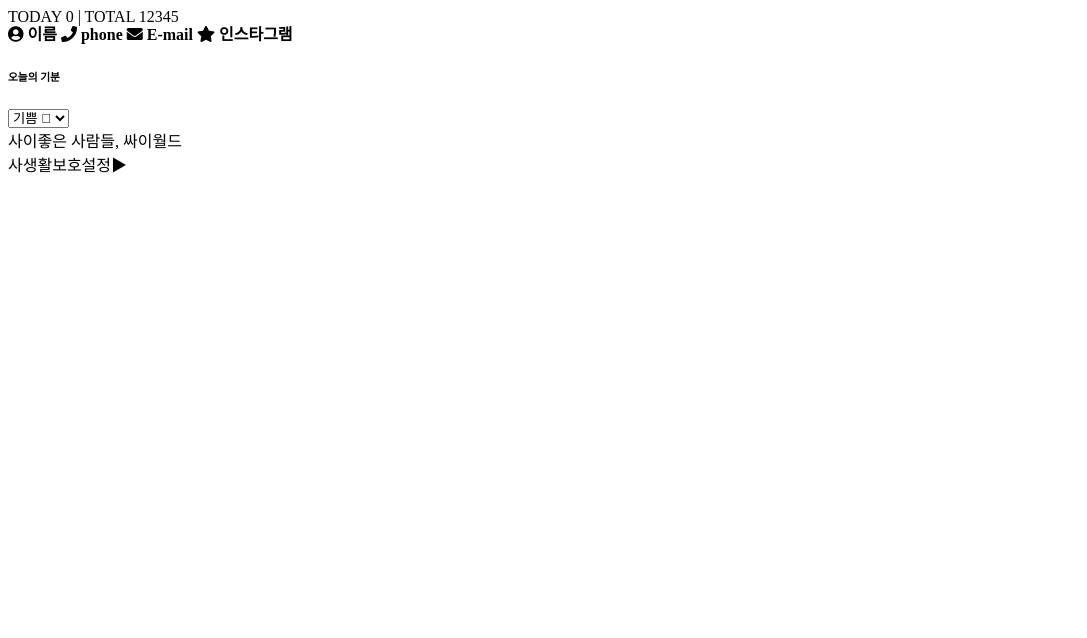
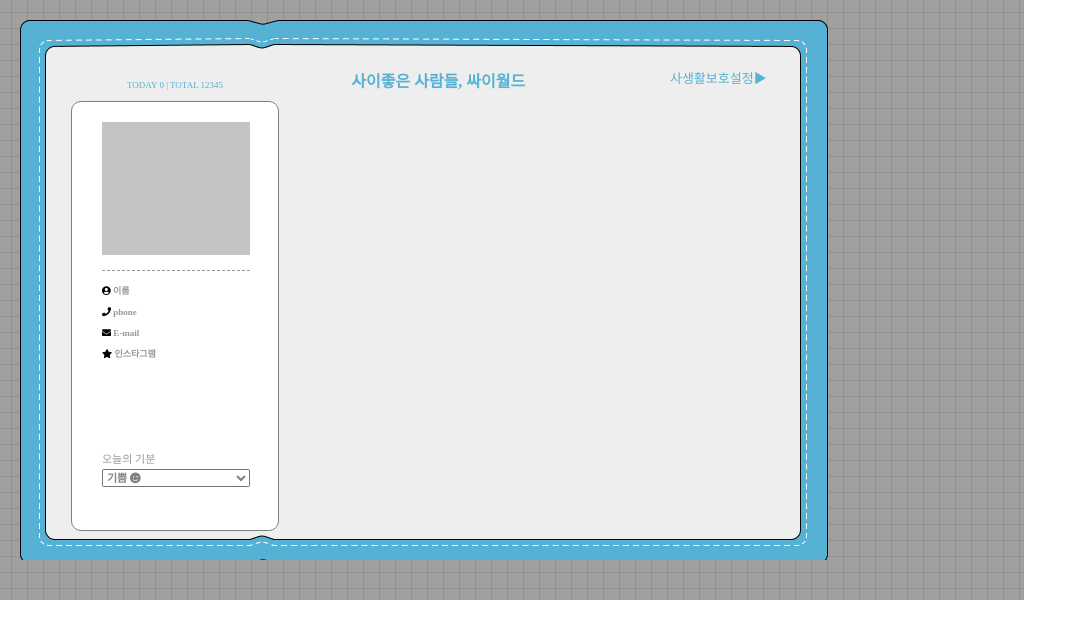
Before and after one commit to owlsuri/cyworld, a plain HTML site: page index.html in a window 1280 px wide. Shown: the whole page, without its empty margins (0-1087 px from the left). Drawn offline with Linux system fonts and the light colour scheme; files that its build step writes are made by us from their sources; the site is published under a folder, as on GitHub Pages, so addresses that start at the root find nothing.

Commit message:
Update index.html

```diff
--- a/index.html
+++ b/index.html
@@ -5,7 +5,7 @@
     <meta http-equiv="X-UA-Compatible" content="IE=edge">
     <meta name="viewport" content="width=device-width, initial-scale=1.0">
     <title>사이좋은 사람들, 싸이월드</title>
-    <link rel="stylesheet" href="/cyworld/styles/index.css">
+    <link rel="stylesheet" href="index.css">
     <link rel="stylesheet" href="https://pro.fontawesome.com/releases/v5.10.0/css/all.css" integrity="sha384-AYmEC3Yw5cVb3ZcuHtOA93w35dYTsvhLPVnYs9eStHfGJvOvKxVfELGroGkvsg+p" crossorigin="anonymous"/>
     <link rel="stylesheet" href="https://cdnjs.cloudflare.com/ajax/libs/font-awesome/5.8.2/css/all.min.css">
 </head>
```
